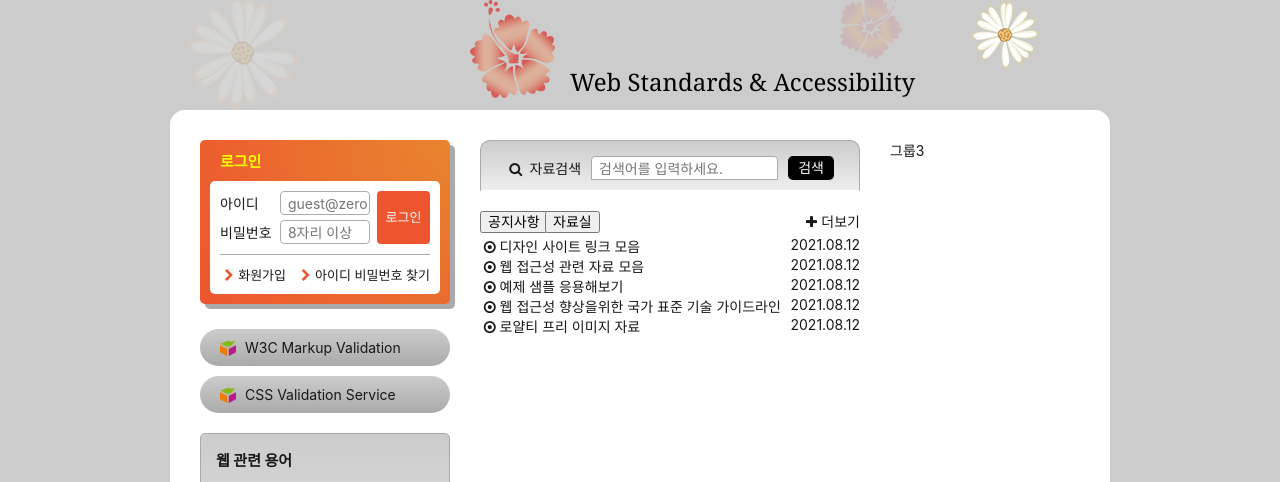
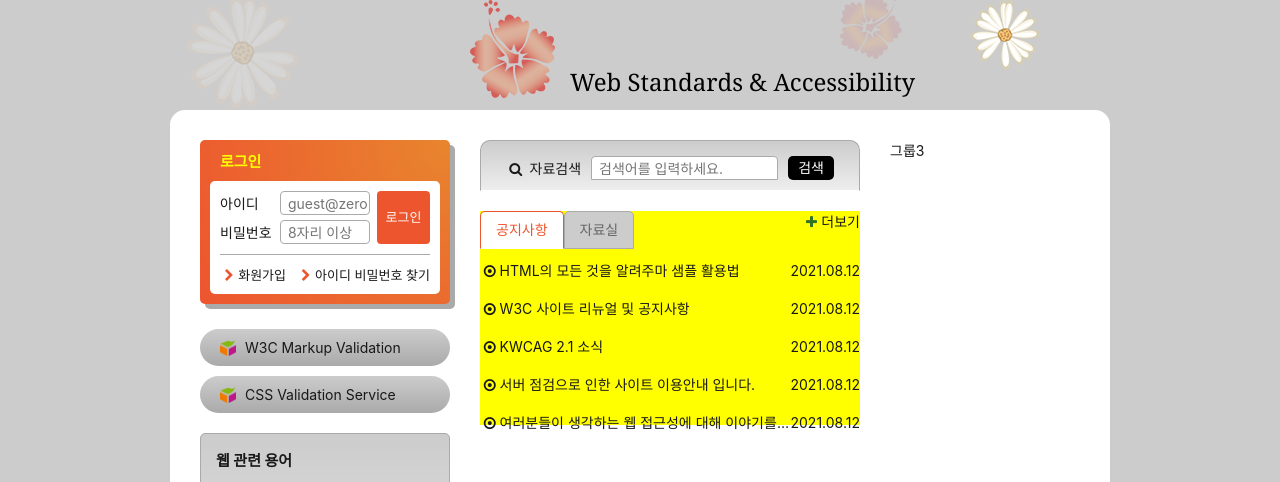
Before and after one commit to who0803/zeroConnecTo, a website: page HTML5/index.html in a window 1280 px wide. Shown: the part 139-621 px from the top of the page. Drawn offline with Linux system fonts and the light colour scheme; a web font is replaced by a local one.

Commit message:
float과 position을 활용한 공지사항 및 자료실 레이아웃 완성

```diff
--- a/HTML5/css/index.css
+++ b/HTML5/css/index.css
@@ -452,39 +452,63 @@ body {
   margin-top: 20px;
   background: yellow;
   position: relative;
+  height: 214px;
 }
 .board-tab {
+  float: left;
+  border: 1px solid #aaa;
+  border-radius: 5px 5px 0 0;
+  background: #ccc;
+  padding: 10px 15px;
+  color: #666;
+}
+.board-section.is-select .board-tab {
+  background: #fff;
+  color: #ed552f;
+  border-color: currentColor currentColor #fff currentColor;
+}
+.board-panel {
+  /* background: pink; */
+  display: none;
   position: absolute;
-  z-index: 99;
-}
-.archive-tab {
-  left: 65px;
-}
-.board-section {
-  position: absolute;
+  top: 45px;
+  left: 0;
   width: 100%;
 }
+.board-section.is-select .board-panel {
+  display: flex;
+  flex-flow: row wrap;
+  gap: 10px;
+}
+.board-panel li {
+  display: flex;
+  flex-flow: row nowrap;
+  width: 100%;
+  align-items: center;
+}
+
+.board-panel a {
+  flex-grow: 1; /*나머지 자리 차지*/
+  white-space: nowrap;
+  overflow: hidden;
+  text-overflow: ellipsis;
+  padding: 4px 0;
+}
 .board-more {
+  display: none;
   position: absolute;
-  top: 0;
-  right: 0;
+  top: -8px;
+  right: -8px;
+  padding: 8px; /*면적 넓힘*/
 }
-.board-panel {
-  margin-top: 25px;
+.board-more::before {
+  color: hsla(110, 50%, 30%, 1);
 }
-.board-more,
-.board-panel {
-  display: none;
-}
-.is-select .board-more,
-.is-select .board-panel {
+
+.board-section.is-select .board-more {
   display: block;
 }
 
-.board-panel li {
-  display: flex;
-  justify-content: space-between;
-}
 /* 슬로건 */
 .slogan {
   background: lime;
--- a/HTML5/index.html
+++ b/HTML5/index.html
@@ -208,7 +208,7 @@
         </fieldset>
       </form>
       <div class="board">
-        <section class="notice board-section">
+        <section class="notice board-section is-select">
           <h2 class="sr-only notice-title" id="noticeTitle">공지사항</h2>
           <button type="button" class="board-tab notice-tab">공지사항</button>
           <ul class="notice-list board-panel">
@@ -235,7 +235,7 @@
           </ul>
           <a href="/" class="icon-plus more board-more" title="공지사항" aria-labelledby="noticeTitle">더보기</a>
         </section>
-        <section class="archive board-section is-select">
+        <section class="archive board-section ">
           <h2 class="sr-only archive-title" id="archiveTitle">자료실</h2>
           <button type="button" class="board-tab archive-tab">자료실</button>
           <ul class="archive-list board-panel">
```
